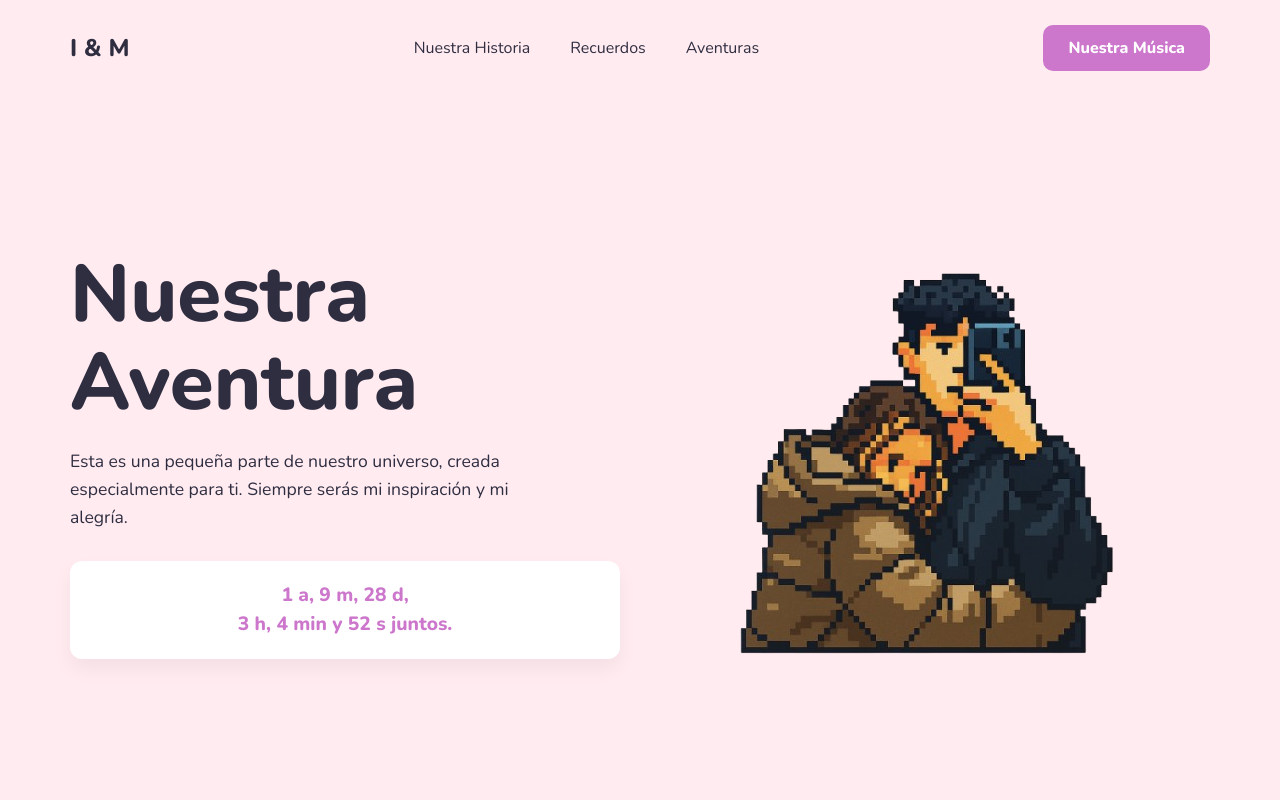
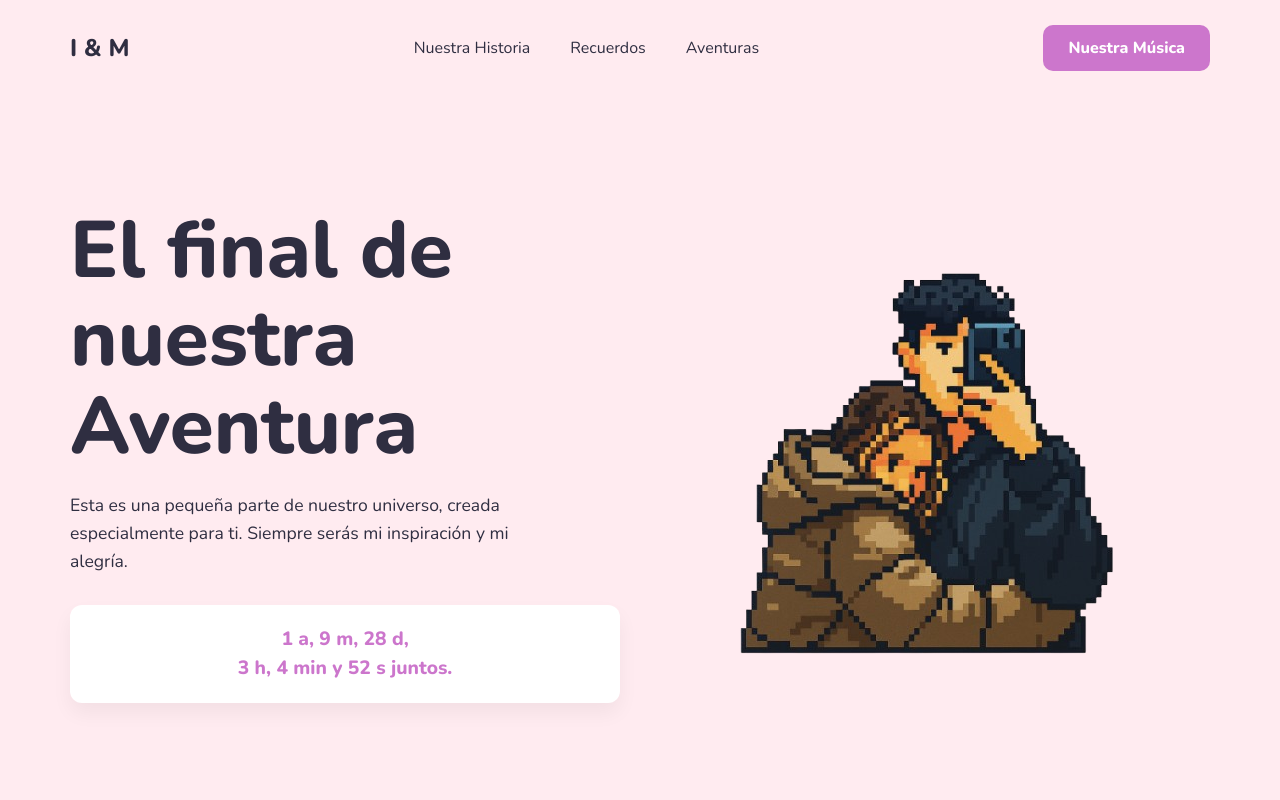
Before and after one commit to jokker5502/Our-Adventure, a plain HTML site: page index.html in a window 1280 px wide. Shown: the top 800 px of the page. Drawn offline with nearby package versions, Linux system fonts and the light colour scheme.

Commit message:
Final de la historia

```diff
--- a/index.html
+++ b/index.html
@@ -33,7 +33,7 @@
 
         <header class="hero-section" id="nuestra-historia">
             <div class="hero-text">
-                <h1 id="titulo-principal">Nuestra<br>Aventura</h1>
+                <h1 id="titulo-principal">El final de nuestra<br>Aventura</h1>
                 <p class="subtitle">Esta es una pequeña parte de nuestro universo, creada especialmente para ti. Siempre serás mi inspiración y mi alegría.</p>
                 <div id="contador">Cargando nuestro tiempo juntos...</div>
             </div>
@@ -105,4 +105,5 @@
     <img src="sprite.png" id="sprite-cursor" alt="sprite">
     <script src="script.js"></script>
 </body>
+
 </html>
```
